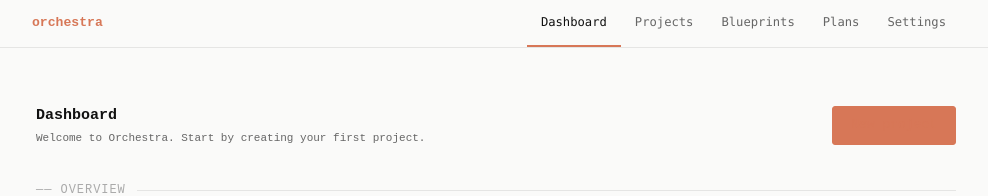
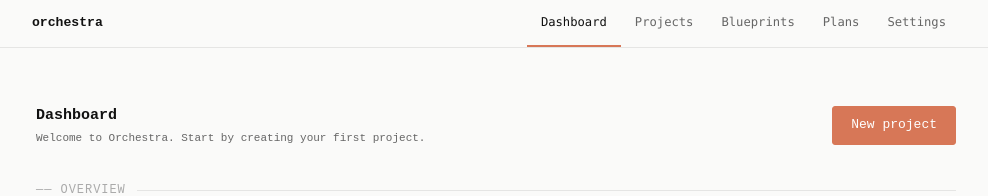
Before and after one commit to MarwaneHosni/Orchestra, a Next.js app in the folder apps/web/: page / in a window 1280 px wide. Shown: the top 196 px of the page, without its empty margins (144-1132 px from the left). Built offline with nearby package versions, Linux system fonts and the light colour scheme.

Commit message:
fix: wrap global a styles in @layer base so Tailwind text-white utility wins
a { color } was unlayered, beating Tailwind's text-white in @layer utilities.
Moved into @layer base so utility classes override it properly.
Also added inline color: #fff on dashboard + projects BtnLink for safety.

```diff
--- a/apps/web/src/app/globals.css
+++ b/apps/web/src/app/globals.css
@@ -74,6 +74,7 @@ body {
   border-radius: 2px;
 }
 
+@layer base {
   a {
     color: var(--color-accent-purple);
     text-decoration: none;
@@ -82,6 +83,7 @@ a {
   a:hover {
     text-decoration: underline;
     text-underline-offset: 3px;
+  }
 }
 
 @keyframes blink {
--- a/apps/web/src/app/page.tsx
+++ b/apps/web/src/app/page.tsx
@@ -5,7 +5,7 @@ function BtnLink({ href, children }: { href: LinkProps["href"]; children: React.
   return (
     <Link
       href={href}
-      style={{ borderRadius: 3, padding: "8px 18px", fontSize: 13, fontFamily: "inherit" }}
+      style={{ borderRadius: 3, padding: "8px 18px", fontSize: 13, fontFamily: "inherit", color: "#fff" }}
       className="inline-flex bg-accent-purple text-white border border-accent-purple font-medium hover:opacity-88 active:scale-[0.98] transition-[color,background-color,border-color,opacity,transform] duration-150"
     >
       {children}
--- a/apps/web/src/app/projects/page.tsx
+++ b/apps/web/src/app/projects/page.tsx
@@ -10,7 +10,8 @@ function BtnLink({ href, children }: { href: string; children: React.ReactNode }
   return (
     <Link
       href={href}
-      className="inline-flex items-center justify-center gap-2 rounded bg-accent-purple px-4 py-2 text-sm font-medium text-white hover:opacity-90 transition-colors"
+      style={{ color: "#fff" }}
+      className="inline-flex items-center justify-center gap-2 rounded bg-accent-purple px-4 py-2 text-sm font-medium hover:opacity-90 transition-colors"
     >
       {children}
     </Link>
```
Lines whose indentation alone changed are shown as unchanged.
